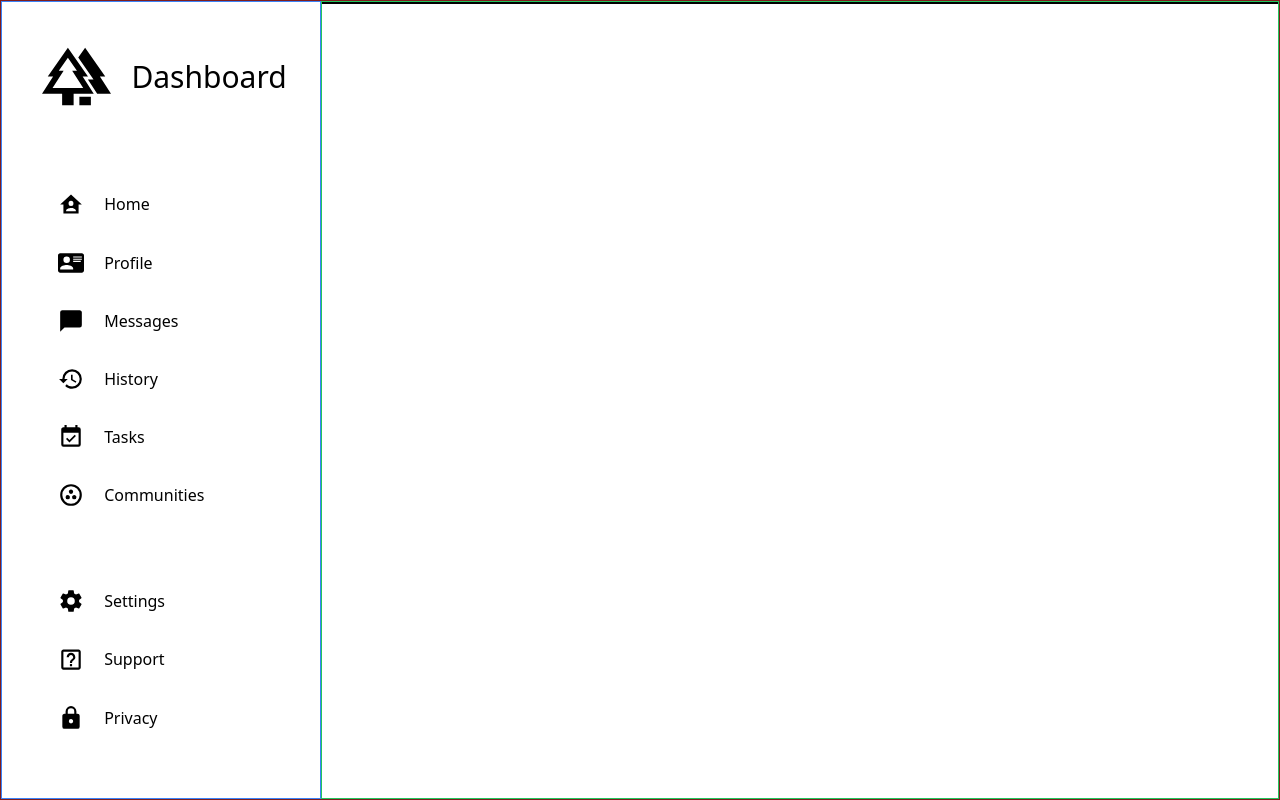
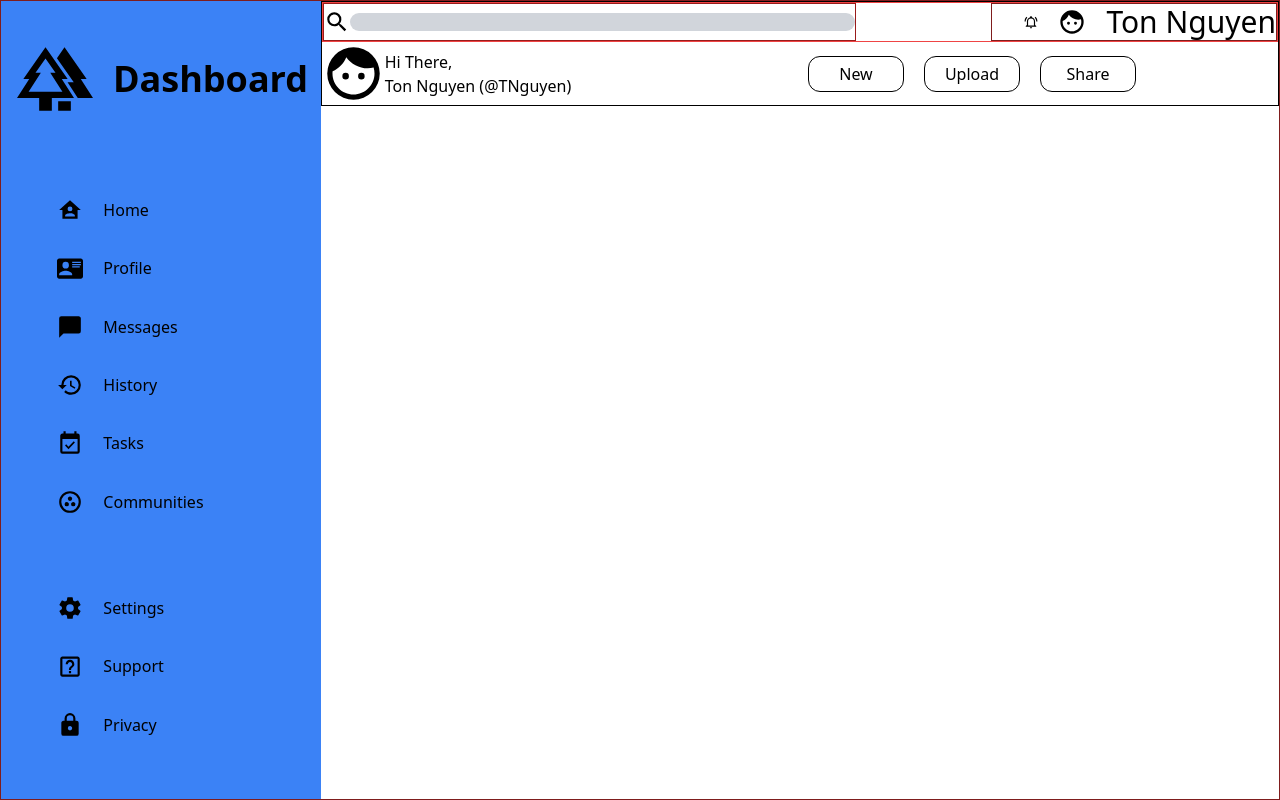
Before and after one commit to noname1112392/odin-admin-dashboard, a website: page src/index.html in a window 1280 px wide. Drawn offline with Linux system fonts and the light colour scheme.

Commit message:
Add profile content

```diff
--- a/src/index.html
+++ b/src/index.html
@@ -12,11 +12,11 @@
     <!-- Global Container -->
     <div class="min-h-screen border border-red-900 grid grid-cols-4">
         <!-- Left side column -->
-        <div class="border border-blue-500 col-start-1 col-end-2 space-y-20">
+        <div class="bg-blue-500 col-start-1 col-end-2 space-y-20">
             <!-- Logo -->
-            <div class="w-full flex items-center space-x-5 pl-10 my-10">
+            <div class="w-full flex items-center space-x-5 pl-4 my-10">
                 <img src="/img/forest-outline.svg" alt="logo" class="w-[25%]" />
-                <h1 class="font-medium text-3xl">Dashboard</h1>
+                <h1 class="font-bold text-4xl">Dashboard</h1>
             </div>
             <!-- User content -->
             <div class="space-y-8 my-[20%]">
@@ -62,13 +62,40 @@
             </div>
         </div>
         <!-- Right side column -->
-        <div class="border border-green-500 col-start-2 col-span-3">
+        <div class="col-start-2 col-span-3">
             <!-- Top content -->
             <div class="border border-black">
                 <!-- Search / Noti / Account -->
-                <div></div>
+                <div class="border border-red-500 flex justify-between">
+                    <!-- Search bar -->
+                    <div class="flex items-center border border-red-800">
+                        <img src="/img/magnify.svg" alt="" class="w-[5%]"/>
+                        <input type="text" class="bg-gray-300 rounded-xl h-[50%] w-full">
+                    </div>
+                    <!-- Noti / Account -->
+                    <div class="flex items-center justify-end space-x-5 border border-red-900 w-[30%]">
+                        <img src="/img/bell-ring-outline.svg" alt="" class="w-[5%]"/>
+                        <img src="/img/face-man.svg" alt="" class="w-[10%]"/>
+                        <h1 class="font-medium text-3xl">Ton Nguyen</h1>
+                    </div>
+                </div>
                 <!-- Profile / Buttons -->
-                <div></div>
+                <div class="flex">
+                    <!-- Profile content -->
+                    <div class="flex items-center">
+                        <img src="/img/face-man.svg" alt="" class="w-[13%]"/>
+                        <div>
+                            <h5>Hi There,</h5>
+                            <h1>Ton Nguyen (@TNguyen)</h1>
+                        </div>
+                    </div>
+                    <!-- Buttons content -->
+                    <div class="flex items-center space-x-5">
+                        <button class="border border-black w-24 h-9 rounded-xl">New</button>
+                        <button class="border border-black w-24 h-9 rounded-xl">Upload</button>
+                        <button class="border border-black w-24 h-9 rounded-xl">Share</button>
+                    </div>
+                </div>
             </div>
             <!-- Bottom content -->
             <div>
```
Also changed, not shown: public/styles.css.
